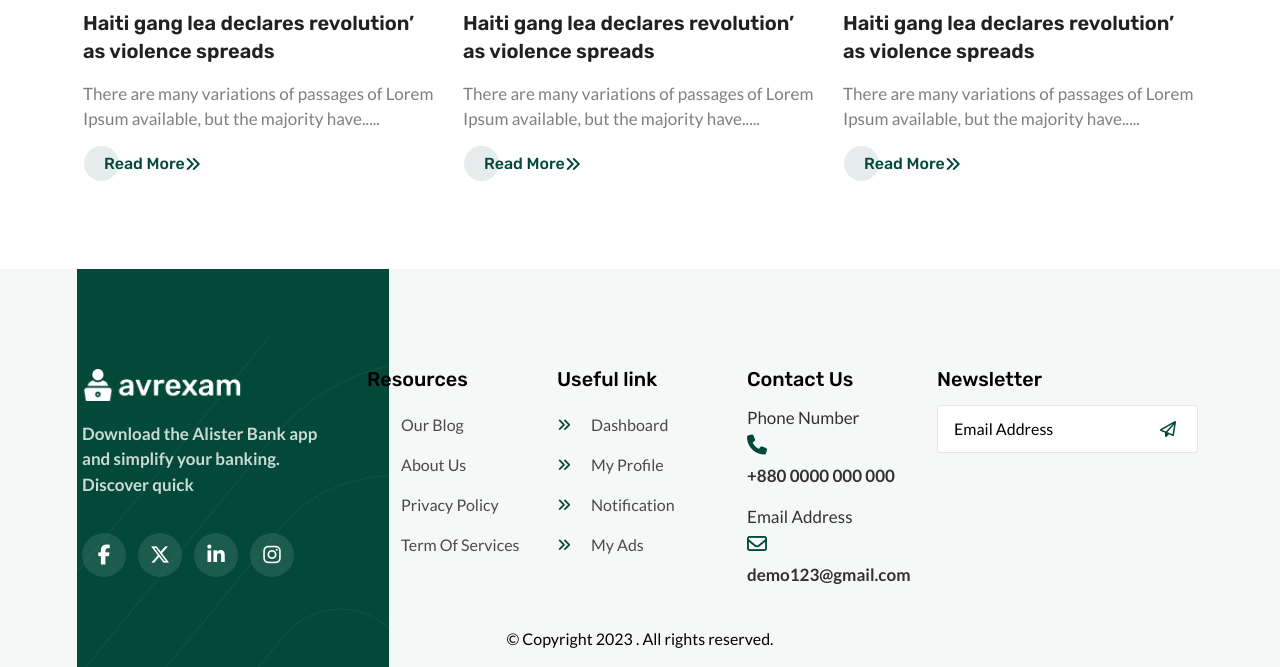
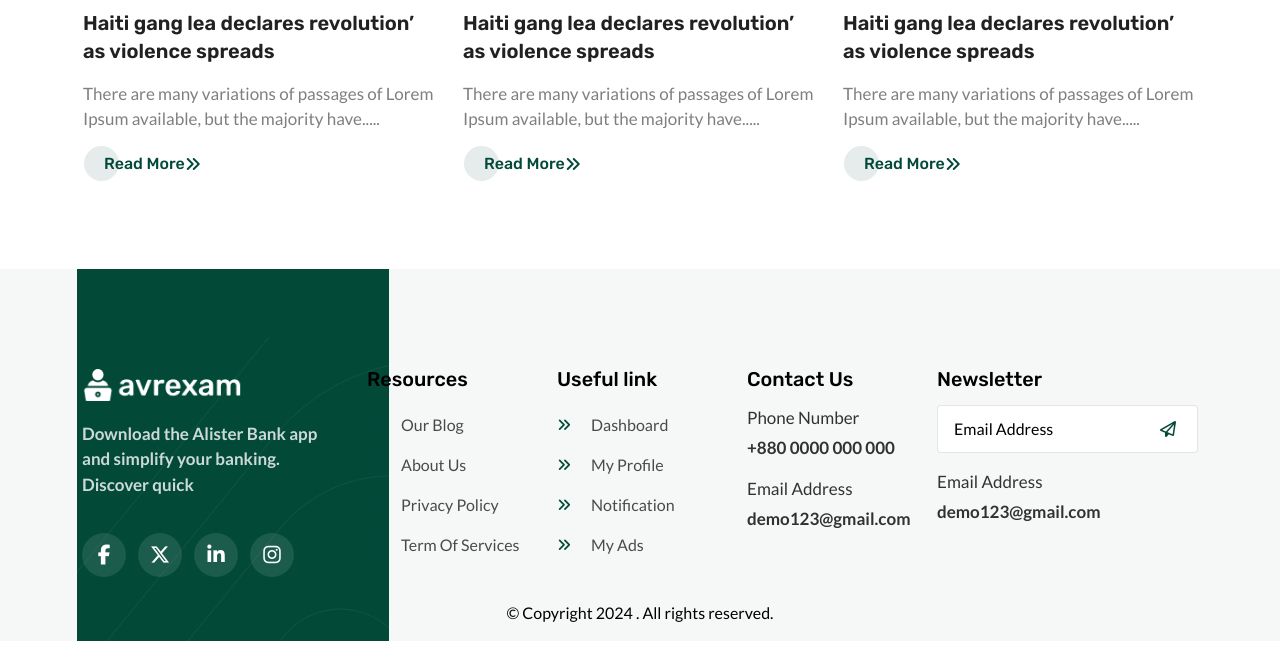
Before and after one commit to Din1998/avr-exam, a plain HTML site: page src/about.html in a window 1280 px wide. Shown: the part 4352-5019 px from the top of the page. After the commit the page ends 4993 px from the top, so only its background shows below. Drawn offline with Linux system fonts and the light colour scheme.

Commit message:
fixed footer

```diff
--- a/src/about.html
+++ b/src/about.html
@@ -962,7 +962,6 @@
                                 <p class="fw--400">Phone Number</p>
                             </div>
                             <div class="d-flex align-items-center flex-wrap gap-2">
-                                <i class="fa-solid fa-phone"></i>
                                 <p><a href="tel:+8800000000000">+880 0000 000 000</a> </p>
                             </div>
                         </div>
@@ -971,7 +970,6 @@
                                 <p class="fw--400">Email Address</p>
                             </div>
                             <div class="d-flex align-items-center flex-wrap gap-2">
-                                <i class="fa-regular fa-envelope"></i>
                                 <p><a href="mailto:demo123@gmail.com">demo123@gmail.com</a></p>
                             </div>
                         </div>
@@ -983,11 +981,21 @@
                 <div class="col-xl-3 col-sm-6">
                     <div class="footer-item">
                         <h5 class="footer-item--title">Newsletter</h5>
-                        <div class="subscribe-box">
+                        <div class="subscribe-box mb-3">
                             <form>
                                 <input class="form--control footer-input" type="text" placeholder="Email Address">
                                 <button class="sub-btn" type="submit"><i class="fa-regular fa-paper-plane"></i></button>
                             </form>
+                        </div>
+
+
+                        <div class="footer-contact-info mb-3 d-flex justify-content-start flex-column gap-1">
+                            <div class="d-flex justify-content-start align-items-center">
+                                <p class="fw--400">Email Address</p>
+                            </div>
+                            <div class="d-flex align-items-center flex-wrap gap-2">
+                                <p><a href="mailto:demo123@gmail.com">demo123@gmail.com</a></p>
+                            </div>
                         </div>
                     </div>
                 </div>
@@ -1001,7 +1009,7 @@
         <div class="container">
             <div class="row text-center gy-2">
                 <div class="col-lg-12">
-                    <div class="bottom-footer-text"> &copy; Copyright 2023 . All rights reserved.</div>
+                    <div class="bottom-footer-text"> &copy; Copyright 2024 . All rights reserved.</div>
                 </div>
             </div>
         </div>
```
Also changed, not shown: src/blog-details.html (+12 -4 lines), src/blog.html (+12 -4 lines), src/browse.html (+12 -4 lines), src/category.html (+12 -4 lines), src/contact.html (+12 -4 lines), src/course.html (+12 -4 lines), src/details.html (+12 -4 lines), src/faq.html (+12 -4 lines), src/html/partials/_footer.html (+12 -4 lines), src/index.html (+12 -4 lines), src/plan.html (+12 -4 lines), src/subject.html (+12 -4 lines), src/terms-of-service.html (+12 -4 lines).
